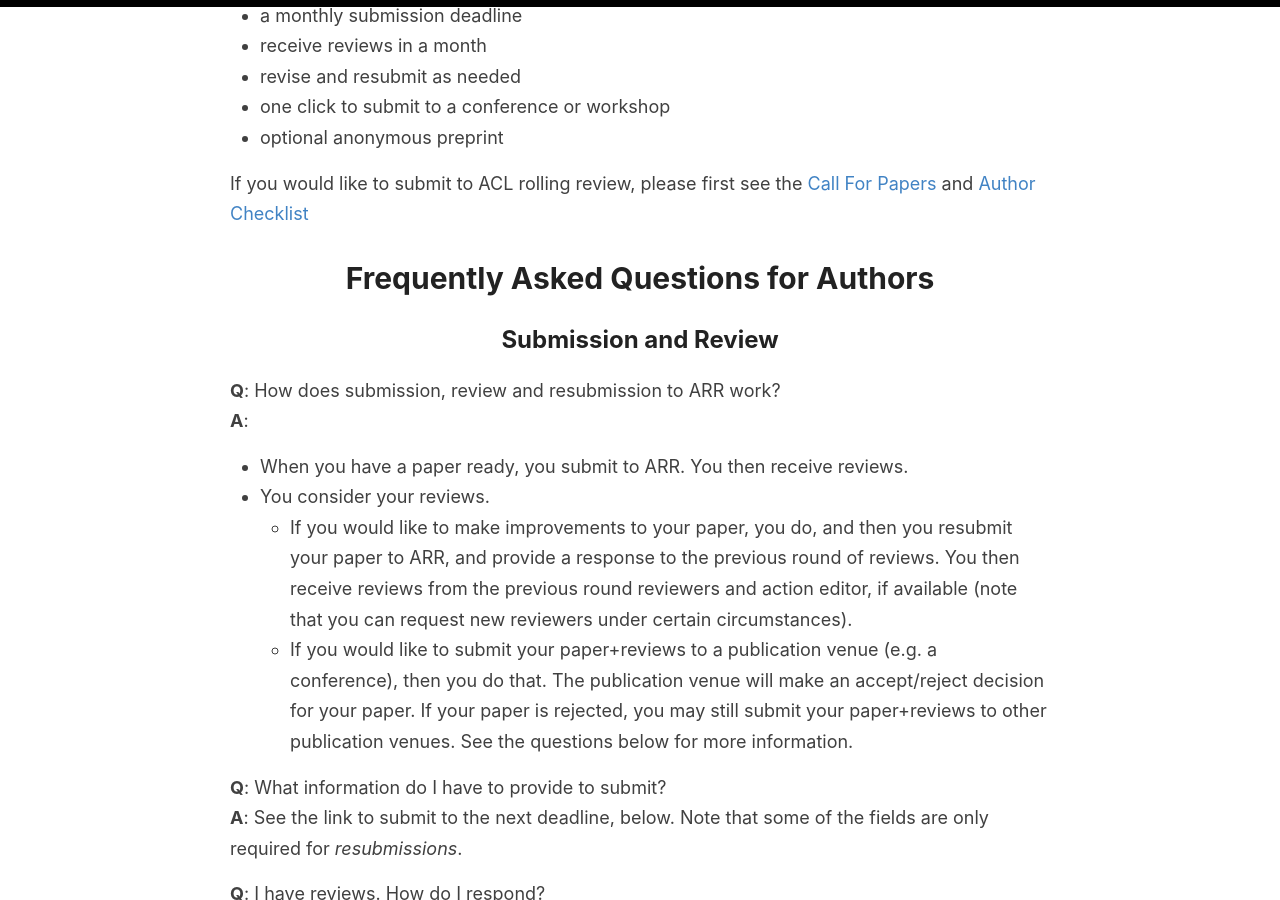
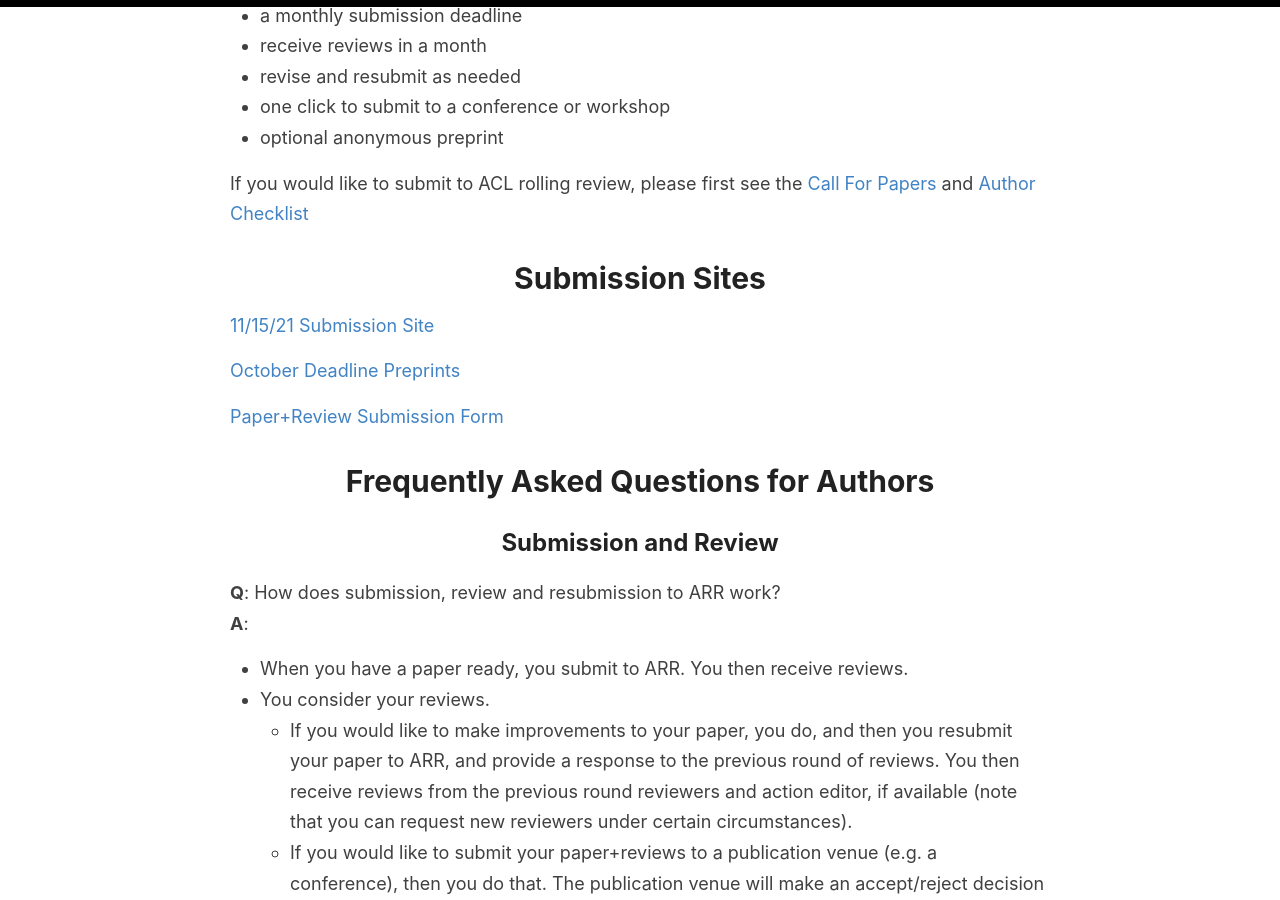
Before and after one commit to amitmerchant1990/reverie, a Jekyll site: the page built from authors.md, in a window 1280 px wide and 900 px high, scrolled down 321 px. Built offline with Jekyll 4.4.1, drawn with Linux system fonts in a browser that asks for light colours; some of the changed text lies outside the part shown.

Commit message:
Updated November submission site

```diff
--- a/authors.md
+++ b/authors.md
@@ -12,6 +12,14 @@
 * optional anonymous preprint
 
 If you would like to submit to ACL rolling review, please first see the [Call For Papers](/cfp) and [Author Checklist](/authorchecklist)
+
+# Submission Sites
+
+[11/15/21 Submission Site](https://openreview.net/group?id=aclweb.org/ACL/ARR/2021/November)
+
+[October Deadline Preprints](https://openreview.net/group?id=aclweb.org/ACL/ARR/2021/October)
+
+[Paper+Review Submission Form](https://forms.office.com/Pages/ResponsePage.aspx?id=9028kaqAQ0OMdrEjlJf7WXcpizsAwgRHnquEMJ-wjU5UMzZSQ042N0JXQUtaMTJNSDlSR0JRVDZPSS4u)
 
 # Frequently Asked Questions for Authors
 
```
Also changed, not shown: other parts of authors.md (+0 -8 lines).
